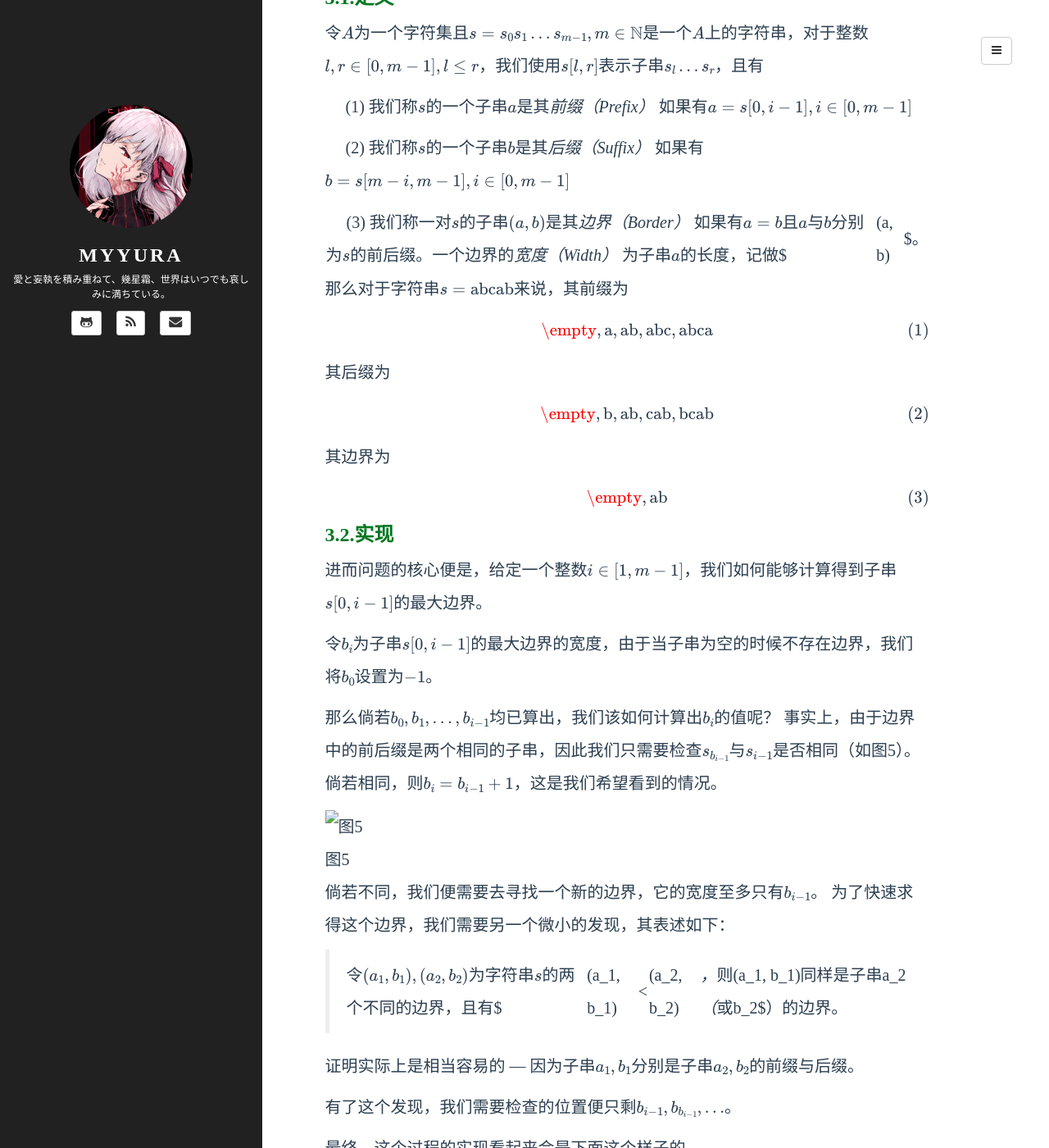
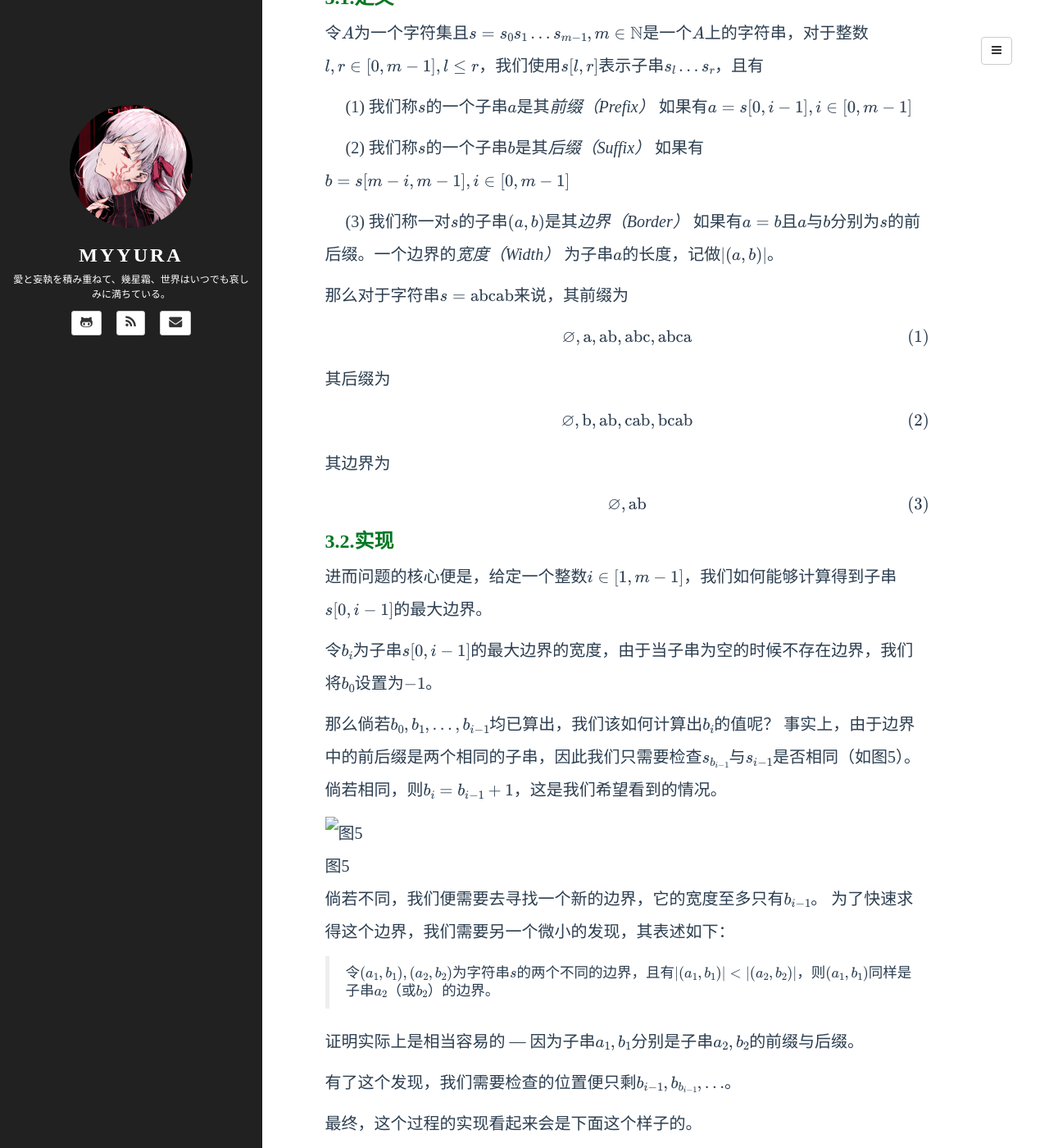
Before and after one commit to Myyura/myyura.github.io, a Jekyll site: the page built from _posts/math_algorithm/2019-11-19-kmp-algorithm.md, in a window 1280 px wide and 1400 px high, scrolled down 2342 px. Shown: the whole window at 82% size. Built offline with Jekyll 4.4.1, drawn with Linux system fonts in a browser that asks for light colours; formulas are drawn with MathJax 3; a script that is not in the unit is left out; comment, search, counter and statistics services are not loaded; some of the changed text lies outside the part shown.

Commit message:
Fix some typos

```diff
--- a/_posts/math_algorithm/2019-11-19-kmp-algorithm.md
+++ b/_posts/math_algorithm/2019-11-19-kmp-algorithm.md
@@ -20,26 +20,26 @@
 
 ## 2.观察
 特殊情况总是灵感之源，在这里也不例外---很容易能够发现，当给定的字符串，我们姑且将其记做$p$，所包含的字符都互不相同的时候，我们是没有必要在每个位置都进行一一比较的。
-比如下列情况（）中，这里字符串$p = \text{abcdefgh}$，于某次对比的过程中，我们发现字符'h'与数字'4'不匹配，按照之前的做法，我们将$p$右移一位重新进行比较。
+比如下列情况（图1）中，这里字符串$p = \text{abcdefgh}$，于某次对比的过程中，我们发现字符'h'与数字'4'不匹配，按照之前的做法，我们将$p$右移一位重新进行比较。
 而事实上，由于我们已经知道字符'h'与字符串$p$中的每一个字符都不相同，更加明智的做法是跳过'h'之前的字符，直接将字符串$p$右移7位，如图1中所作的那样。
 
-{% include image.html url="/_resources/_images/kmp1.png" description="图1" %}
+{% include image.html url="_resources/_images/kmp1.png" description="图1" %}
 
 不过，我们并非能够总是如此幸运，一串各个字符互不相同的字符串是可遇而不可求的。
 顺着上面的思路，我们很容易能构造出如下（图2）情况，这里字符串$p = \text{abc1abc2}$，当字符'1'与字符'2'不匹配时，由于字符串$p$中存在着一些相同的片段（例中为'abc'），我们不能够像图1中那样简单粗暴的将字符串$p$右移7位，而是只能如图中所示一般右移4位，重新开始比较。
 
-{% include image.html url="/_resources/_images/kmp2.png" description="图2" %}
+{% include image.html url="_resources/_images/kmp2.png" description="图2" %}
 
 那么更一般的情况是怎样的呢？考虑到我们总是需要从字符串$p$的第一个字符进行比较，这个相同的片段似乎总是需要出现在$p$的头部与尾部，从而使我们能够构建出如下（图3）的一般情况---当我们在红色处失配时，注意字符串$p$中由开始到红色处的这部分，倘若于这部分中，头尾有着相同的片段（即图中的天蓝色部分，由于其出现在头尾，我们姑且称其为前缀与后缀），则我们直接将字符串$p$的头部移动到后缀所在的地方，开始新的匹配。
 
-{% include image.html url="/_resources/_images/kmp3.png" description="图3" %}
+{% include image.html url="_resources/_images/kmp3.png" description="图3" %}
 
 话虽如此，前后缀应该如何截取仍然是一个待考量的问题。因为一次移动的尺度可能会很大，而导致我们错过了正确的匹配位置。
 我们假设在后缀之前的某个位置存在一个合法匹配，如下（图4）。
 则此时，图中的紫色片段同时出现在字符串$p$的头尾，将会是更大的前后缀。
 基于这个观察，极大的前后缀的或许是一个不错的选择。
 
-{% include image.html url="/_resources/_images/kmp4.png" description="图4" %}
+{% include image.html url="_resources/_images/kmp4.png" description="图4" %}
 
 而这，也就是KMP算法的基本思想。注意到对于长字符串中的每一个字符来说，无论它与给定字符串中的哪个字符进行了比较，要么当前进行比较的位置向右移动一位，要么给定字符串至少向右移动一位，而给定字符串向右移动的距离始终受限于当前进行比较的位置，
 这让人有理由相信该算法的复杂度与长字符串的长度呈线性关系，即$\mathcal{O}(m + n)$ --- 同样的，假定长字符串与给定字符串的长度分别为$m$与$n$的话。
@@ -54,24 +54,24 @@
 
 &nbsp;&nbsp;&nbsp;&nbsp;&nbsp;(2) 我们称$s$的一个子串$b$是其*后缀（Suffix）* 如果有$b = s[m-i,m-1], i \in [0, m - 1]$
 
-&nbsp;&nbsp;&nbsp;&nbsp;&nbsp;(3) 我们称一对$s$的子串$(a, b)$是其*边界（Border）* 如果有$a = b$且$a$与$b$分别为$s$的前后缀。一个边界的*宽度（Width）* 为子串$a$的长度，记做$|(a, b)|$。
+&nbsp;&nbsp;&nbsp;&nbsp;&nbsp;(3) 我们称一对$s$的子串$(a, b)$是其*边界（Border）* 如果有$a = b$且$a$与$b$分别为$s$的前后缀。一个边界的*宽度（Width）* 为子串$a$的长度，记做$\lvert (a, b) \rvert$。
 
 那么对于字符串$s = \text{abcab}$来说，其前缀为
 
 $$
-\empty, \text{a}, \text{ab}, \text{abc}, \text{abca}
+\varnothing, \text{a}, \text{ab}, \text{abc}, \text{abca}
 $$
 
 其后缀为
 
 $$
-\empty, \text{b}, \text{ab}, \text{cab}, \text{bcab}
+\varnothing, \text{b}, \text{ab}, \text{cab}, \text{bcab}
 $$
 
 其边界为
 
 $$
-\empty, \text{ab}
+\varnothing, \text{ab}
 $$
 
 ### 3.2.实现
@@ -83,12 +83,12 @@
 那么倘若$b_0, b_1, \ldots, b_{i-1}$均已算出，我们该如何计算出$b_{i}$的值呢？
 事实上，由于边界中的前后缀是两个相同的子串，因此我们只需要检查$s_{b_{i-1}}$与$s_{i-1}$是否相同（如图5）。倘若相同，则$b_i = b_{i - 1} + 1$，这是我们希望看到的情况。
 
-{% include image.html url="/_resources/_images/kmp5.png" description="图5" %}
+{% include image.html url="_resources/_images/kmp5.png" description="图5" %}
 
 倘若不同，我们便需要去寻找一个新的边界，它的宽度至多只有$b_{i-1}$。
 为了快速求得这个边界，我们需要另一个微小的发现，其表述如下：
 
-> 令$(a_1, b_1), (a_2, b_2)$为字符串$s$的两个不同的边界，且有$|(a_1, b_1)| < |(a_2, b_2)|$，则$(a_1, b_1)$同样是子串$a_2$（或$b_2$）的边界。
+> 令$(a_1, b_1), (a_2, b_2)$为字符串$s$的两个不同的边界，且有$\lvert(a_1, b_1)\rvert < \lvert(a_2, b_2)\rvert$，则$(a_1, b_1)$同样是子串$a_2$（或$b_2$）的边界。
 
 证明实际上是相当容易的 --- 因为子串$a_1, b_1$分别是子串$a_2, b_2$的前缀与后缀。
 
```
